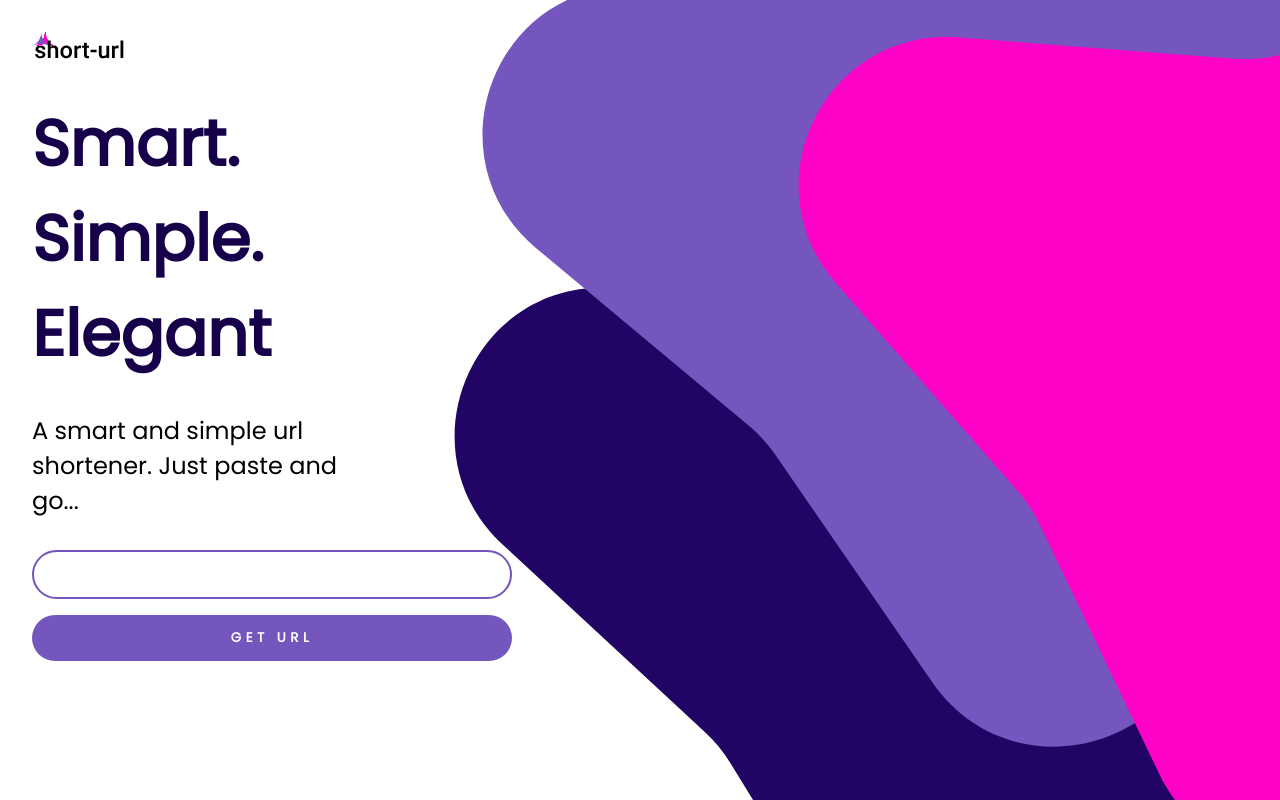
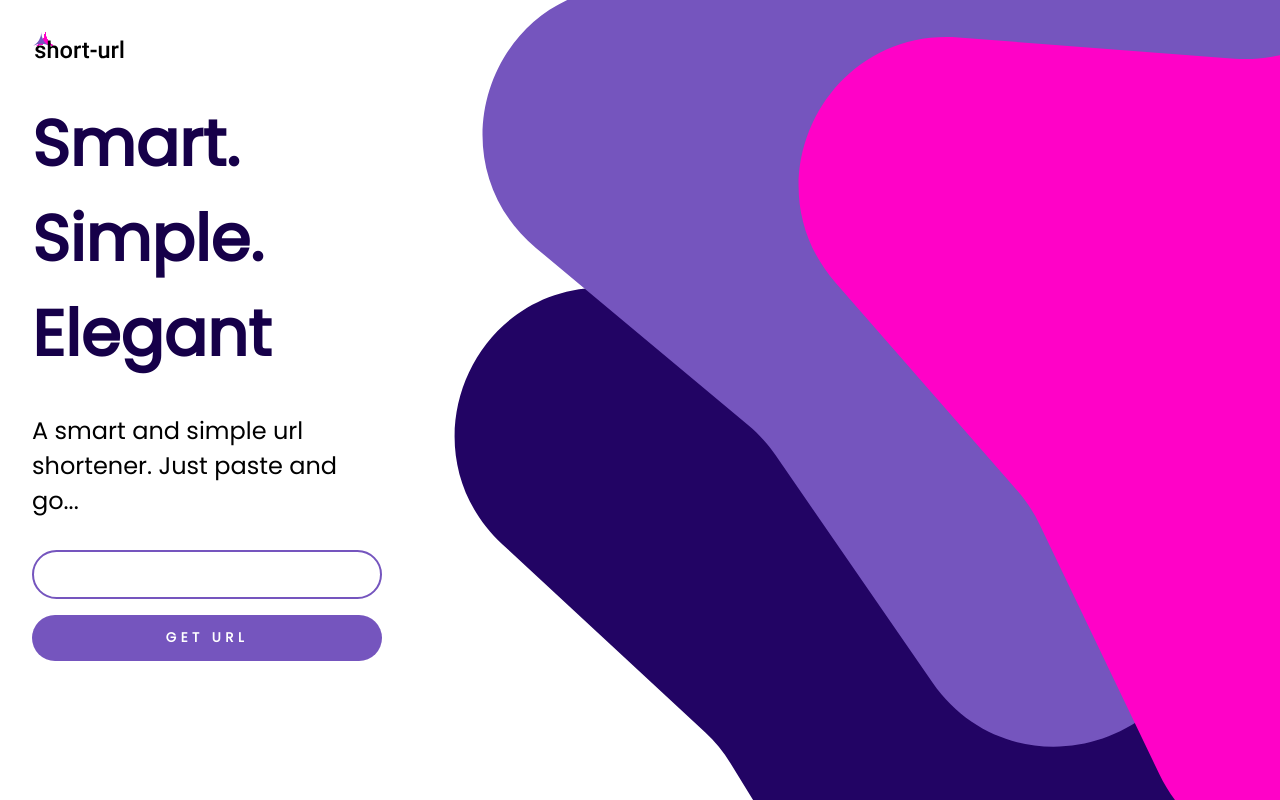
Before and after one commit to darkCavalier11/short-url-frontend, a React (Create React App) app: page / in a window 1280 px wide. Built offline with nearby package versions, Linux system fonts and the light colour scheme.

Commit message:
final bug fix

```diff
--- a/src/Header.css
+++ b/src/Header.css
@@ -23,6 +23,7 @@
   max-width: 10rem;
 }
 .header__container {
+  max-width: 16rem;
   margin-top: 2rem;
   margin-left: 2rem;
   display: flex;
@@ -59,6 +60,7 @@
     padding: 5px 10px;
     border-radius: 50px;
     color: black;
+    font-size: 0.8rem;
 }
 
 @media (min-width: 500px)
@@ -77,7 +79,7 @@
         color: #000;
     }
     .header__container {
-        width: 30rem;
+        max-width: 30rem;
     }
     .header__input{
         padding: 10px 15px;
@@ -86,5 +88,8 @@
     .header__button {
         padding: 13px 16px;
     }
+    .header__redr {
+      font-size: 1rem;
+    }
 
 }
--- a/src/Header.js
+++ b/src/Header.js
@@ -7,10 +7,11 @@ function Header() {
   const getUrl = async function (e) {
     e.preventDefault();
     const button = document.querySelector(".header__button");
-    const title = document.querySelector('title');
-    title.textContent = "Loading..."
+    const title = document.querySelector("title");
+    title.textContent = "Loading...";
     button.disabled = true;
     button.textContent = "Loading...";
+    try {
       const data = await axios({
         url: "https://shortc.herokuapp.com/generateUrl",
         method: "post",
@@ -18,13 +19,19 @@ function Header() {
           URL: document.querySelector(".header__input").value,
         },
       });
-    title.textContent = "short-url"
+      title.textContent = "short-url";
       button.disabled = false;
       button.textContent = "GET URL";
       const ele = document.querySelector(".none");
       ele.className = "header__redr";
       ele.href = `https://shortc.herokuapp.com/${data.data}`;
       ele.textContent = `https://shortc.herokuapp.com/${data.data}`;
+    }
+    catch (err) {
+      title.textContent = "short-url";
+      button.disabled = false;
+      button.textContent = "GET URL";
+    }
   };
   return (
     <div className="header">
```
Also changed, not shown: 1 other file (tests, documents, lock files or other folders). Lines whose indentation alone changed are shown as unchanged.
